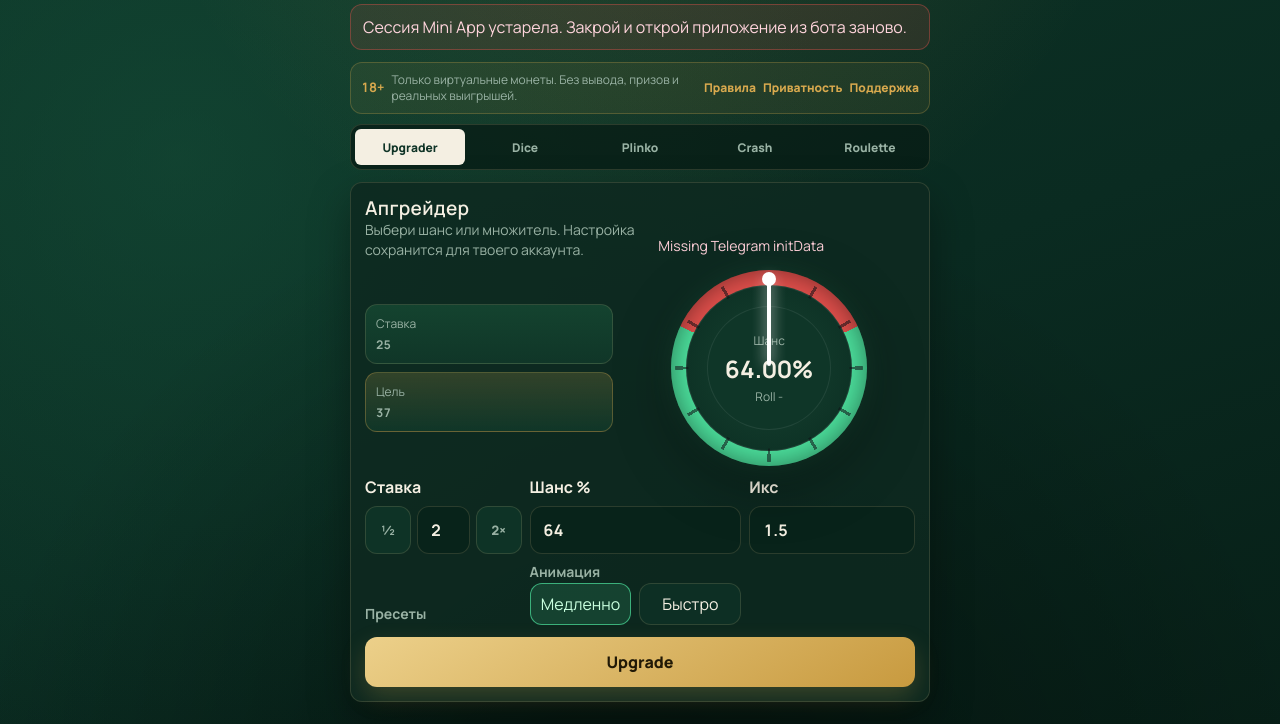
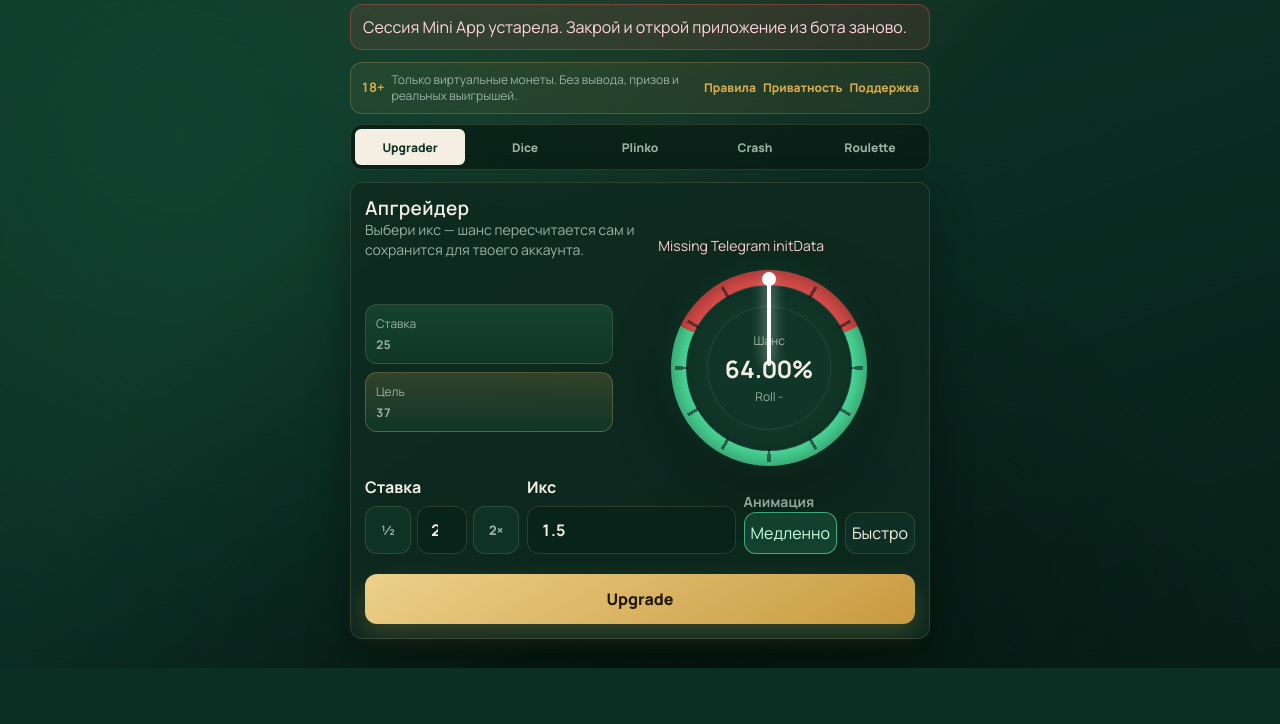
Before and after one commit to Thekeq/kazart, a Flask app: template templates/webapp.html in a window 1280 px wide. Shown: the part 132-856 px from the top of the page. After the commit the page ends 800 px from the top, so only its background shows below. Run offline with Flask 3, Linux system fonts and the light colour scheme; the template is opened without the code that fills it, so the values that code supplies are empty; parts of the project's set-up code (start-up, migrations or seed data) failed here and were passed over; some libraries are stand-ins or nearby versions; some web fonts are replaced.

Commit message:
Simplify upgrader controls: presets + multiplier only
Chance %, multiplier and presets were three controls for the same value.
Chance input is now hidden (dial shows it live); presets grown to six
chips (x1.5-x20) and act as the primary picker, synced with the X field.

Co-Authored-By: Claude Fable 5 <noreply@anthropic.com>

```diff
--- a/services/games.py
+++ b/services/games.py
@@ -14,7 +14,7 @@ from db import BalanceError, DataBase
 
 
 HOUSE_EDGE = 0.04
-UPGRADER_MULTIPLIERS = (1.5, 5.0, 10.0)
+UPGRADER_MULTIPLIERS = (1.5, 2.0, 3.0, 5.0, 10.0, 20.0)
 UPGRADER_MIN_CHANCE = 0.01
 UPGRADER_MAX_CHANCE = 75.0
 
--- a/static/css/webapp.css
+++ b/static/css/webapp.css
@@ -586,6 +586,10 @@ input[type="range"] {
 .upgrade-controls {
   gap: 8px;
 }
+
+.upgrader-presets-block { grid-column: 1 / -1; }
+.upgrader-presets { grid-template-columns: repeat(6, 1fr); gap: 6px; }
+.upgrader-presets button { padding: 0 4px; }
 
 .speed-tabs {
   grid-template-columns: repeat(2, 1fr);
--- a/static/js/webapp.js
+++ b/static/js/webapp.js
@@ -63,12 +63,10 @@ const i18n = {
     "legal.point3": "Используй только если тебе 18+.",
     "legal.accept": "Понимаю и принимаю",
     "upgrader.title": "Апгрейдер",
-    "upgrader.desc": "Выбери шанс или множитель. Настройка сохранится для твоего аккаунта.",
+    "upgrader.desc": "Выбери икс — шанс пересчитается сам и сохранится для твоего аккаунта.",
     "upgrader.target": "Цель",
     "upgrader.chance": "Шанс",
-    "upgrader.customChance": "Шанс %",
     "upgrader.customMultiplier": "Икс",
-    "upgrader.presets": "Пресеты",
     "upgrader.animation": "Анимация",
     "upgrader.slow": "Медленно",
     "upgrader.fast": "Быстро",
@@ -158,9 +156,9 @@ const i18n = {
 };
 
 i18n.uk = { ...i18n.ru,
-  "upgrader.title": "Апгрейдер", "upgrader.desc": "Обери шанс або множник. Налаштування збережеться для акаунта.",
-  "upgrader.target": "Ціль", "upgrader.chance": "Шанс", "upgrader.customChance": "Шанс %", "upgrader.customMultiplier": "Ікс",
-  "upgrader.presets": "Пресети", "upgrader.animation": "Анімація", "upgrader.slow": "Повільно", "upgrader.fast": "Швидко",
+  "upgrader.title": "Апгрейдер", "upgrader.desc": "Обери ікс — шанс перерахується сам і збережеться для акаунта.",
+  "upgrader.target": "Ціль", "upgrader.chance": "Шанс", "upgrader.customMultiplier": "Ікс",
+  "upgrader.animation": "Анімація", "upgrader.slow": "Повільно", "upgrader.fast": "Швидко",
   "dice.desc": "Обери ставку, шанс і сторону.", "dice.under": "Менше", "dice.over": "Більше", "dice.play": "Кинути",
   "plinko.risk": "Ризик", "risk.low": "Низький", "risk.medium": "Середній", "risk.high": "Високий",
   "crash.status": "Статус", "crash.countdown": "До старту", "crash.players": "Гравців", "crash.bet": "Поставити", "crash.cashout": "Забрати",
@@ -180,9 +178,9 @@ i18n.en = { ...i18n.ru,
   "legal.point2": "No cash out or prizes.",
   "legal.point3": "Use only if you are 18+.",
   "legal.accept": "I understand and agree",
-  "upgrader.title": "Upgrader", "upgrader.desc": "Choose chance or multiplier. The target is saved to your account.",
-  "upgrader.target": "Target", "upgrader.chance": "Chance", "upgrader.customChance": "Chance %", "upgrader.customMultiplier": "X",
-  "upgrader.presets": "Presets", "upgrader.animation": "Animation", "upgrader.slow": "Slow", "upgrader.fast": "Fast",
+  "upgrader.title": "Upgrader", "upgrader.desc": "Pick a multiplier — the chance updates automatically and is saved to your account.",
+  "upgrader.target": "Target", "upgrader.chance": "Chance", "upgrader.customMultiplier": "X",
+  "upgrader.animation": "Animation", "upgrader.slow": "Slow", "upgrader.fast": "Fast",
   "dice.desc": "Choose bet, chance and side.", "dice.under": "Under", "dice.over": "Over", "dice.play": "Roll",
   "dice.roll": "Rolling a number from 1 to 100...", "dice.win": "Win {amount} {coin}. Roll {roll}.", "dice.lose": "Loss. Roll {roll}.",
   "plinko.desc": "Middle slots hit more often and pay less. Edges are rare.", "plinko.risk": "Risk", "risk.low": "Low", "risk.medium": "Medium", "risk.high": "High", "risk.degen": "Degen",
@@ -1014,12 +1012,19 @@ function multiplierFromChance(chance) {
   return 96 / Math.min(75, Math.max(0.01, Number(chance || 1)));
 }
 
+function syncUpgraderPresets(multiplier) {
+  $$("#upgraderMultipliers button").forEach((button) => {
+    button.classList.toggle("active", Number(button.dataset.multiplier) === Number(multiplier));
+  });
+}
+
 function applyUpgraderSettingsFromUser(user) {
   const multiplier = Number(user?.upgrader_multiplier || 1.5);
   const chance = Number(user?.upgrader_chance || chanceFromMultiplier(multiplier));
   selectedUpgraderMultiplier = multiplier;
   $("#upgraderCustomMultiplier").value = multiplier.toFixed(multiplier >= 100 ? 2 : 4).replace(/\.?0+$/, "");
   $("#upgraderCustomChance").value = chance.toFixed(2).replace(/\.?0+$/, "");
+  syncUpgraderPresets(multiplier);
   updateUpgraderQuote();
 }
 
@@ -1048,15 +1053,10 @@ function scheduleSaveUpgraderSettings() {
 
 function bindUpgrader() {
   $("#upgraderBet").addEventListener("input", updateUpgraderQuote);
-  $("#upgraderCustomChance").addEventListener("input", () => {
-    const chance = Math.min(75, Math.max(0.01, Number($("#upgraderCustomChance").value || 1)));
-    $("#upgraderCustomMultiplier").value = multiplierFromChance(chance).toFixed(4).replace(/\.?0+$/, "");
-    updateUpgraderQuote();
-    scheduleSaveUpgraderSettings();
-  });
   $("#upgraderCustomMultiplier").addEventListener("input", () => {
     const multiplier = Math.max(1.28, Number($("#upgraderCustomMultiplier").value || 1.28));
     $("#upgraderCustomChance").value = chanceFromMultiplier(multiplier).toFixed(2).replace(/\.?0+$/, "");
+    syncUpgraderPresets(multiplier);
     updateUpgraderQuote();
     scheduleSaveUpgraderSettings();
   });
@@ -1066,8 +1066,7 @@ function bindUpgrader() {
       const multiplier = Number(button.dataset.multiplier);
       $("#upgraderCustomMultiplier").value = String(multiplier);
       $("#upgraderCustomChance").value = chanceFromMultiplier(multiplier).toFixed(2).replace(/\.?0+$/, "");
-      $$("#upgraderMultipliers button").forEach((item) => item.classList.remove("active"));
-      button.classList.add("active");
+      syncUpgraderPresets(multiplier);
       updateUpgraderQuote();
       scheduleSaveUpgraderSettings();
     });
--- a/templates/webapp.html
+++ b/templates/webapp.html
@@ -107,22 +107,21 @@
         </div>
       </div>
       <div class="control-grid upgrade-controls">
+        <input id="upgraderCustomChance" type="hidden" value="64">
         <label><span data-i18n="common.bet">Ставка</span><div class="bet-field"><button type="button" class="bet-step" data-bet-step="half" data-bet-target="upgraderBet">½</button><input id="upgraderBet" type="number" inputmode="numeric" min="1" value="25"><button type="button" class="bet-step" data-bet-step="double" data-bet-target="upgraderBet">2×</button></div></label>
-        <label><span data-i18n="upgrader.customChance">Шанс %</span><input id="upgraderCustomChance" type="number" inputmode="decimal" min="0.01" max="75" step="0.01" value="64"></label>
         <label><span data-i18n="upgrader.customMultiplier">Икс</span><input id="upgraderCustomMultiplier" type="number" inputmode="decimal" min="1.28" step="0.01" value="1.5"></label>
-        <div>
-          <span class="label" data-i18n="upgrader.presets">Пресеты</span>
-          <div class="segmented" id="upgraderMultipliers">
-            {% for multiplier in upgrader_multipliers %}
-            <button type="button" class="{{ 'active' if loop.first else '' }}" data-multiplier="{{ multiplier }}">x{{ multiplier }}</button>
-            {% endfor %}
-          </div>
-        </div>
         <div>
           <span class="label" data-i18n="upgrader.animation">Анимация</span>
           <div class="segmented speed-tabs" id="upgraderSpeed">
             <button type="button" class="active" data-speed="slow" data-i18n="upgrader.slow">Медленно</button>
             <button type="button" data-speed="fast" data-i18n="upgrader.fast">Быстро</button>
+          </div>
+        </div>
+        <div class="upgrader-presets-block">
+          <div class="segmented upgrader-presets" id="upgraderMultipliers">
+            {% for multiplier in upgrader_multipliers %}
+            <button type="button" class="{{ 'active' if loop.first else '' }}" data-multiplier="{{ multiplier }}">x{{ '%g'|format(multiplier) }}</button>
+            {% endfor %}
           </div>
         </div>
       </div>
```
